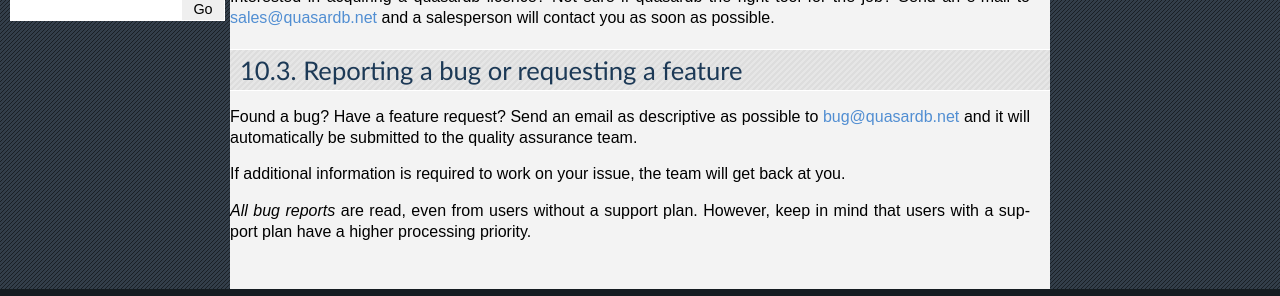
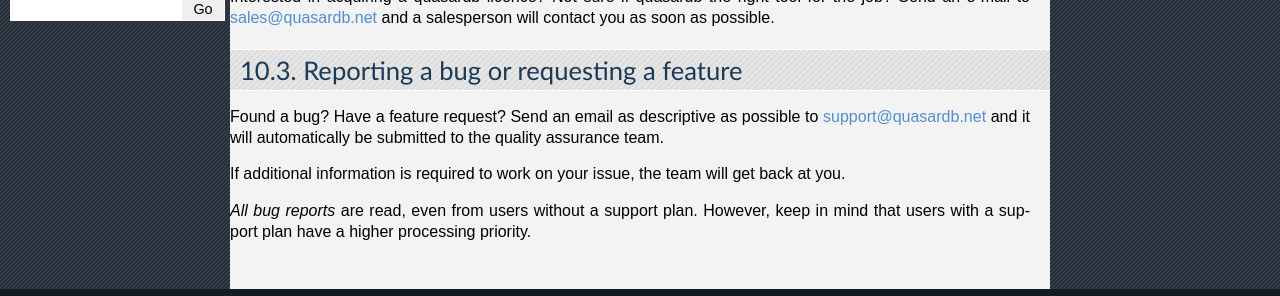
Before and after one commit to iltommi/qdb-documentation, a Sphinx documentation site: the page built from source/contact.rst, in a window 1280 px wide. Shown: the part 444-740 px from the top of the page. Built offline with Sphinx 7.4.7, drawn with Linux system fonts in a browser that asks for light colours.

Commit message:
Update bug@quasardb.net to support@quasardb.net.

```diff
--- a/source/contact.rst
+++ b/source/contact.rst
@@ -23,7 +23,7 @@ Interested in acquiring a quasardb licence? Not sure if quasardb the right tool
 Reporting a bug or requesting a feature
 ---------------------------------------
 
-Found a bug? Have a feature request? Send an email as descriptive as possible to `bug@quasardb.net <bug@quasardb.net>`_ and it will automatically be submitted to the quality assurance team.
+Found a bug? Have a feature request? Send an email as descriptive as possible to `support@quasardb.net <support@quasardb.net>`_ and it will automatically be submitted to the quality assurance team.
 
 If additional information is required to work on your issue, the team will get back at you.
 
--- a/source/faq.rst
+++ b/source/faq.rst
@@ -136,7 +136,7 @@ Yes it does! Here is the list:
 * `memcachepp <https://github.com/mikhailberis/memcachepp>`_
 * `Snappy <http://code.google.com/p/snappy/>`_
 
-If you find the list to be inaccurate or suspect a license violation, mail to `bug@quasardb.net <bug@quasardb.net>`_.
+If you find the list to be inaccurate or suspect a license violation, mail to `support@quasardb.net <support@quasardb.net>`_.
 
 Where are you located?
 ======================
--- a/source/license.rst
+++ b/source/license.rst
@@ -29,7 +29,7 @@ When your quasardb license expires:
  #. Any running qdbd daemons will function normally.
  #. Any new qdbd daemons you start will fail to boot.
  #. You are not eligible for upgrades or dedicated assistance.
- #. You may report bugs at `bug@quasardb.net <bug@quasardb.net>`_,
+ #. You may report bugs at `support@quasardb.net <support@quasardb.net>`_,
 
 Please contact your Quasardb representative to renew your license (see :doc:`contact`).
 
```
